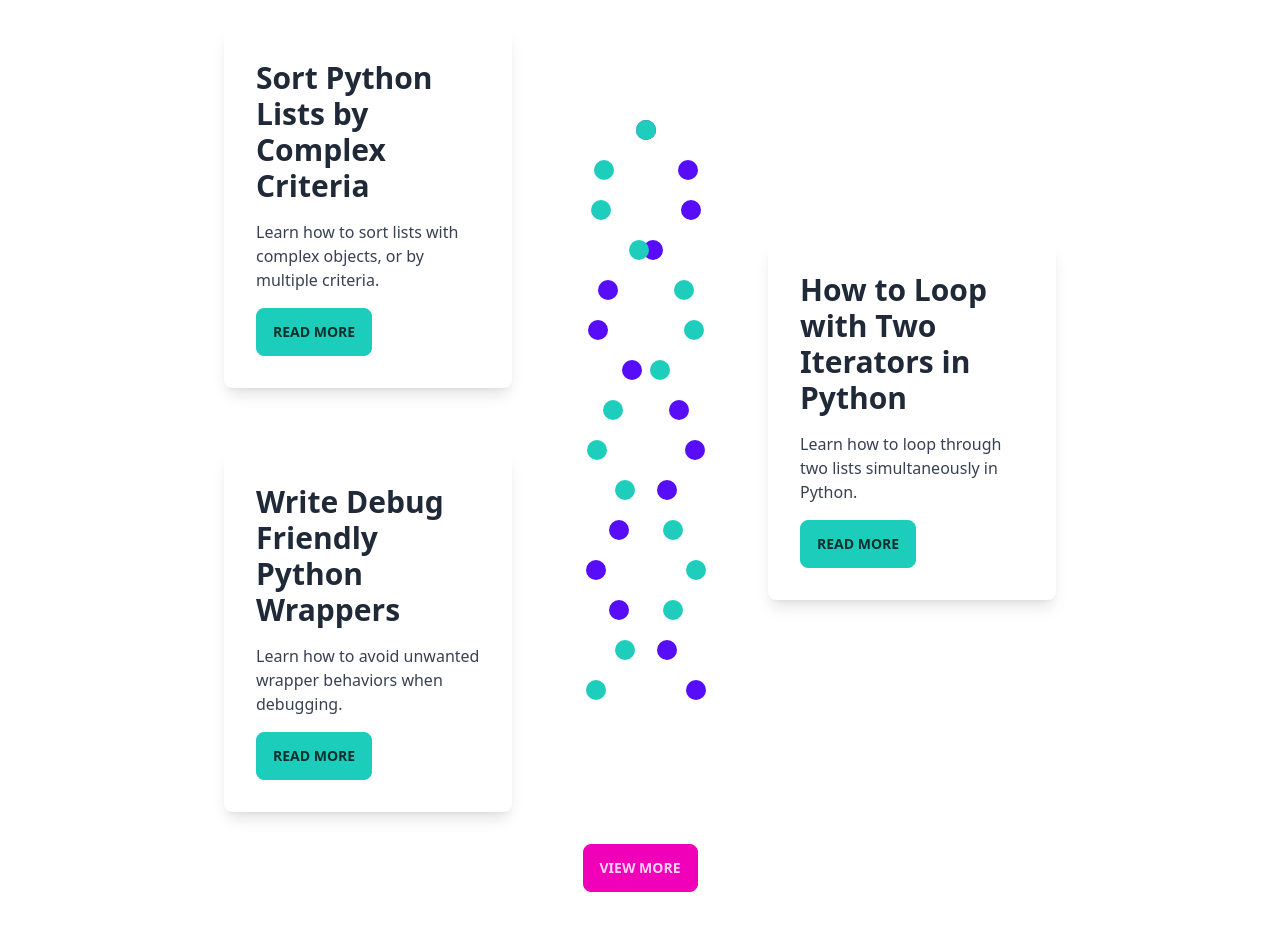
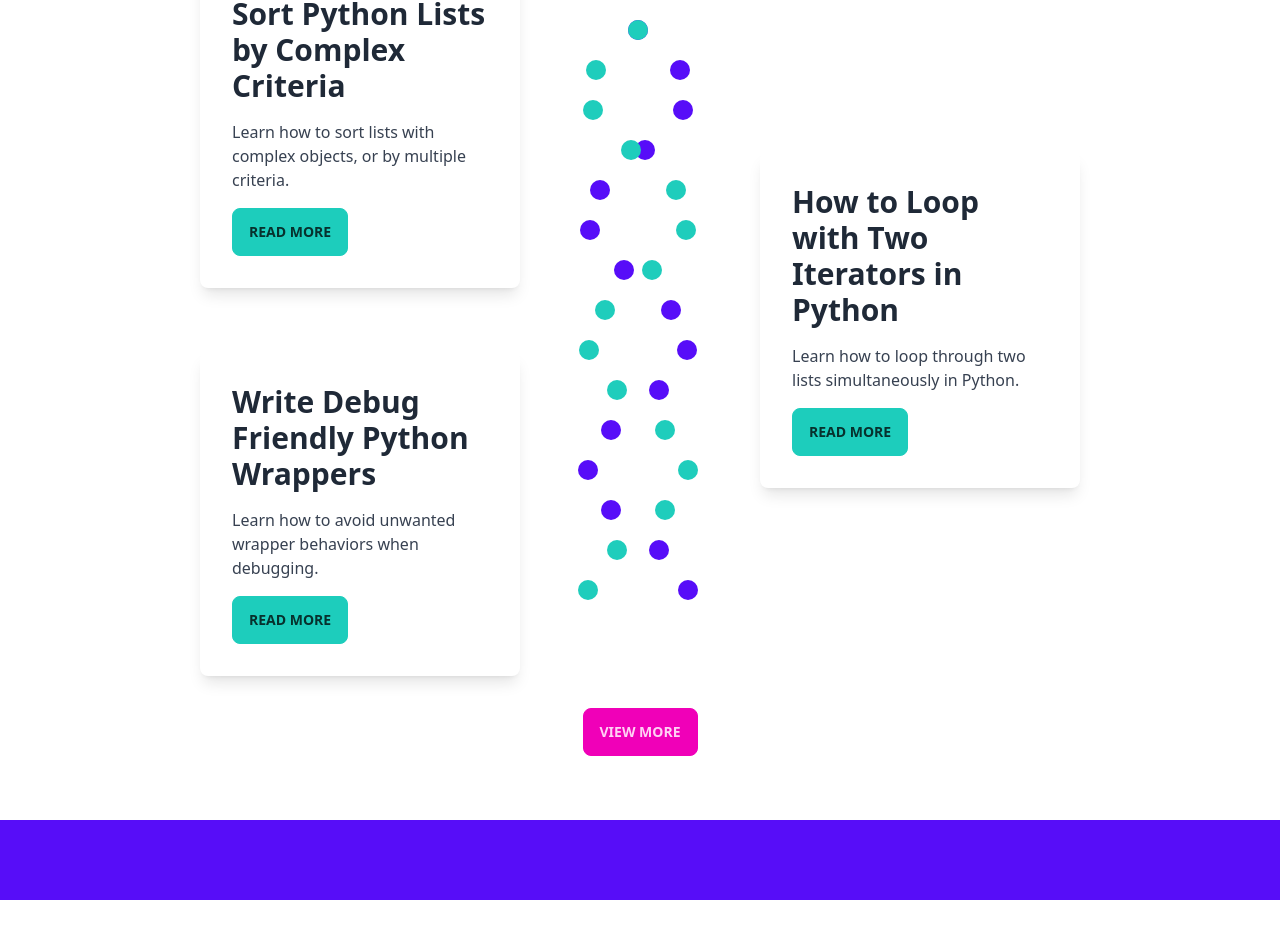
Before and after one commit to jaydrennan/public_profile, a SvelteKit app: page / in a window 1280 px wide. Shown: the part 2014-2952 px from the top of the page. After the commit the page ends 2914 px from the top, so only its background shows below. Built offline with nearby package versions, Linux system fonts and the light colour scheme.

Commit message:
feature: adds a footer to layout

```diff
--- a/src/routes/+layout.svelte
+++ b/src/routes/+layout.svelte
@@ -16,3 +16,6 @@
 </div>
 
 <slot/>
+
+<footer class="footer footer-center p-10 bg-primary text-primary-content">
+  </footer>
--- a/src/routes/+page.svelte
+++ b/src/routes/+page.svelte
@@ -98,7 +98,7 @@
 
 
 <!-- Blog Posts Section -->
-<div id="blog-section" class="bg-base-100 p-16">
+<div id="blog-section" class="bg-base-100">
   <div class="container mx-auto py-16">
 
     <!-- Title -->
@@ -108,7 +108,7 @@
     <div class="flex flex-col md:flex-row items-center justify-center"> <!-- Changed to justify-center -->
 
       <!-- Blog Posts on Left Side -->
-      <div class="grid grid-cols-1 gap-16 mb-8 md:mb-0 md:mr-6 w-full md:w-3/12"> <!-- Added width constraints -->
+      <div class="grid grid-cols-1 gap-16 mb-8 md:mb-0 md:mr-2 w-full md:w-3/12"> <!-- Added width constraints -->
           {#each blogPosts.slice(0,2) as post, i (post.title)}
               {#if showPosts}
                   <div class="bg-white rounded-lg shadow-lg p-8 hover:shadow-xl transform transition-transform duration-300 hover:-translate-y-2"
@@ -127,7 +127,7 @@
       </div>
 
       <!-- Blog Posts on Right Side -->
-      <div class="grid grid-cols-1 gap-16 md:ml-8 w-full md:w-3/12"> <!-- Added width constraints -->
+      <div class="grid grid-cols-1 md:ml-8 w-full md:w-3/12"> <!-- Added width constraints -->
           {#each blogPosts.slice(2,4) as post, i (post.title)}
               {#if showPosts}
                   <div class="bg-white rounded-lg shadow-lg p-8 hover:shadow-xl transform transition-transform duration-300 hover:-translate-y-2"
```
